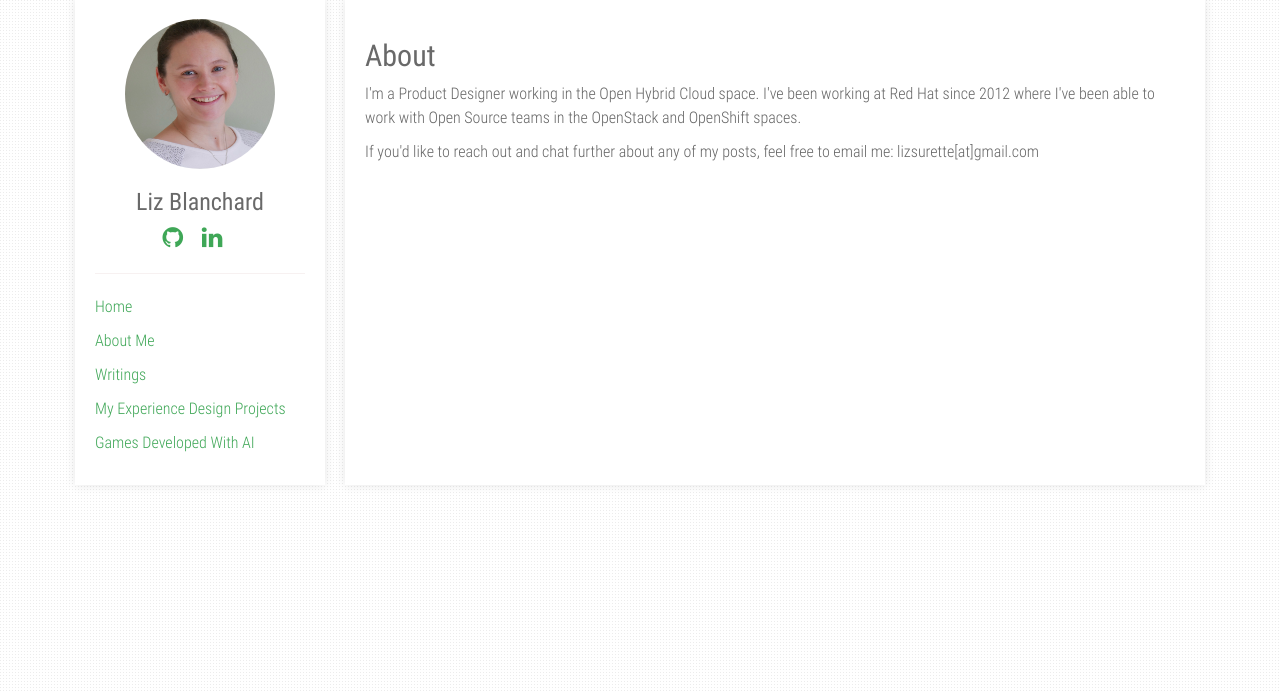
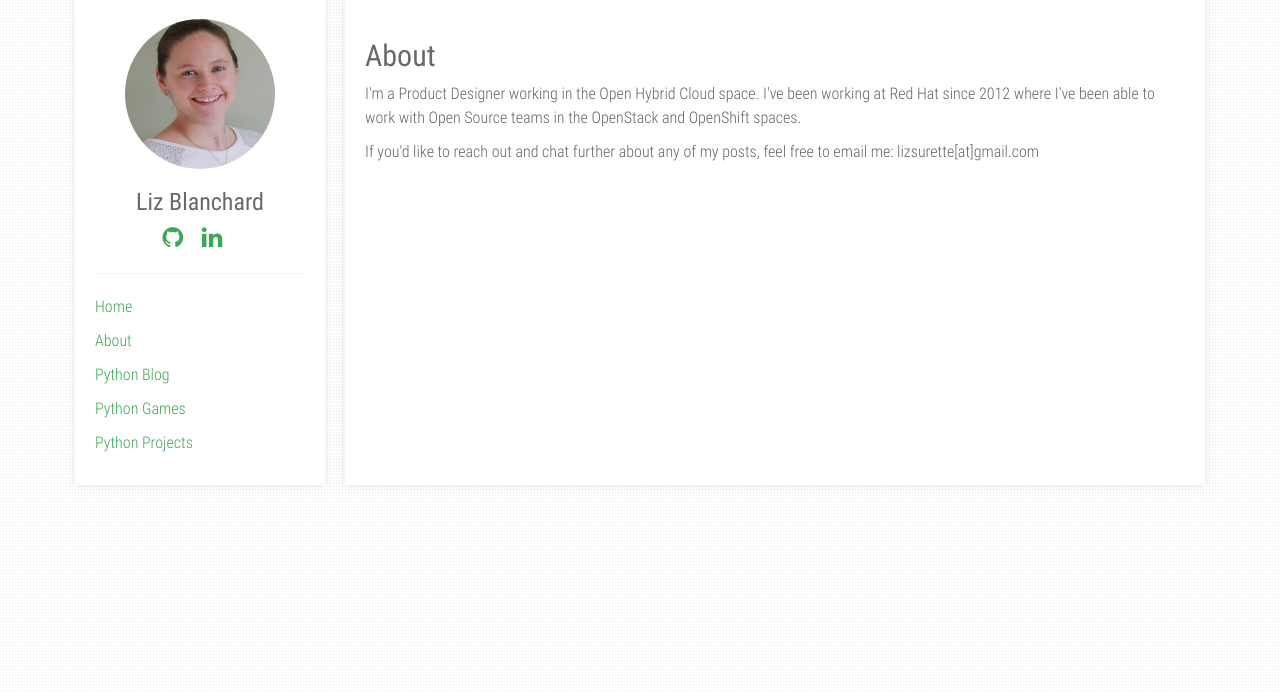
Before and after one commit to lizsurette/lizsurette.github.io, a Flask app: page /about/ in a window 1280 px wide. Shown: the part 21-713 px from the top of the page. Run offline with Flask 2, Linux system fonts and the light colour scheme; some libraries are stand-ins or nearby versions.

Commit message:
Clean up navigation and remove unnecessary CSS/JS files

```diff
--- a/app/templates/base.html
+++ b/app/templates/base.html
@@ -36,10 +36,10 @@
             <nav class="main-nav">
                 <ul>
                     <li><a href="/">Home</a></li>
-                    <li><a href="/about/">About Me</a></li>
-                    <li><a href="/writings/">Writings</a></li>
-                    <li><a href="/projects/">My Experience Design Projects</a></li>
-                    <li><a href="/games/">Games Developed With AI</a></li>
+                    <li><a href="/about/">About</a></li>
+                    <li><a href="/blog/">Python Blog</a></li>
+                    <li><a href="/games/">Python Games</a></li>
+                    <li><a href="/projects/">Python Projects</a></li>
                 </ul>
             </nav>
         </div>
```
